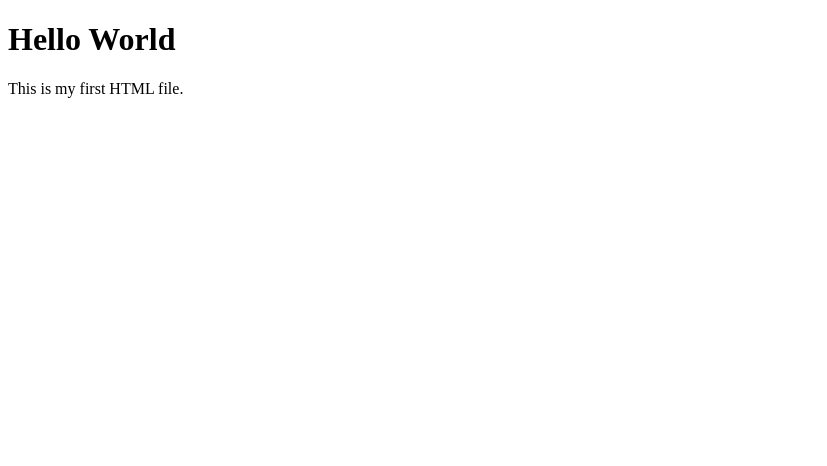
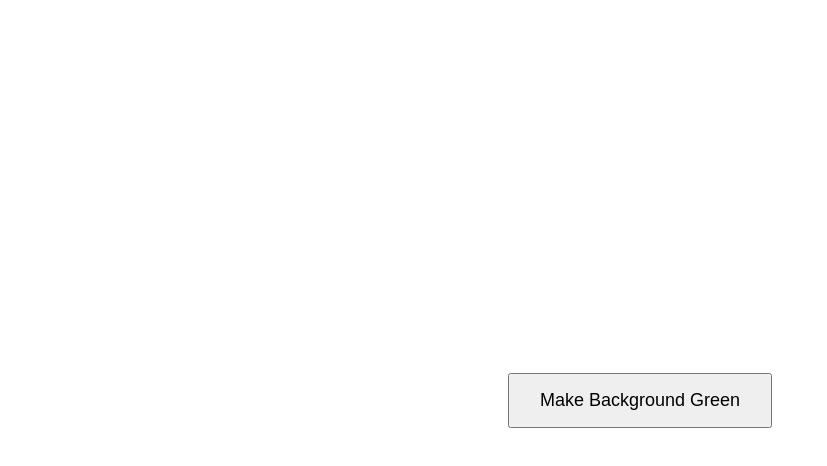
Before and after one commit to Rigby-bot/free, a plain HTML site: page index.html in a window 1280 px wide. Shown: the whole page, without its empty margins (0-827 px from the left). Drawn offline with Linux system fonts and the light colour scheme.

Commit message:
Update index.html

```diff
--- a/index.html
+++ b/index.html
@@ -1,12 +1,35 @@
 <!DOCTYPE html>
-<html>
+<html lang="en">
 <head>
-  <title>My First Website</title>
+    <meta charset="UTF-8">
+    <title>Green Background Button</title>
+    <style>
+        body {
+            height: 100vh;
+            margin: 0;
+            display: flex;
+            justify-content: center;
+            align-items: center;
+            background-color: white;
+            font-family: Arial, sans-serif;
+        }
+
+        button {
+            padding: 15px 30px;
+            font-size: 18px;
+            cursor: pointer;
+        }
+    </style>
 </head>
 <body>
 
-  <h1>Hello World</h1>
-  <p>This is my first HTML file.</p>
+    <button onclick="makeGreen()">Make Background Green</button>
+
+    <script>
+        function makeGreen() {
+            document.body.style.backgroundColor = "green";
+        }
+    </script>
 
 </body>
 </html>
```
